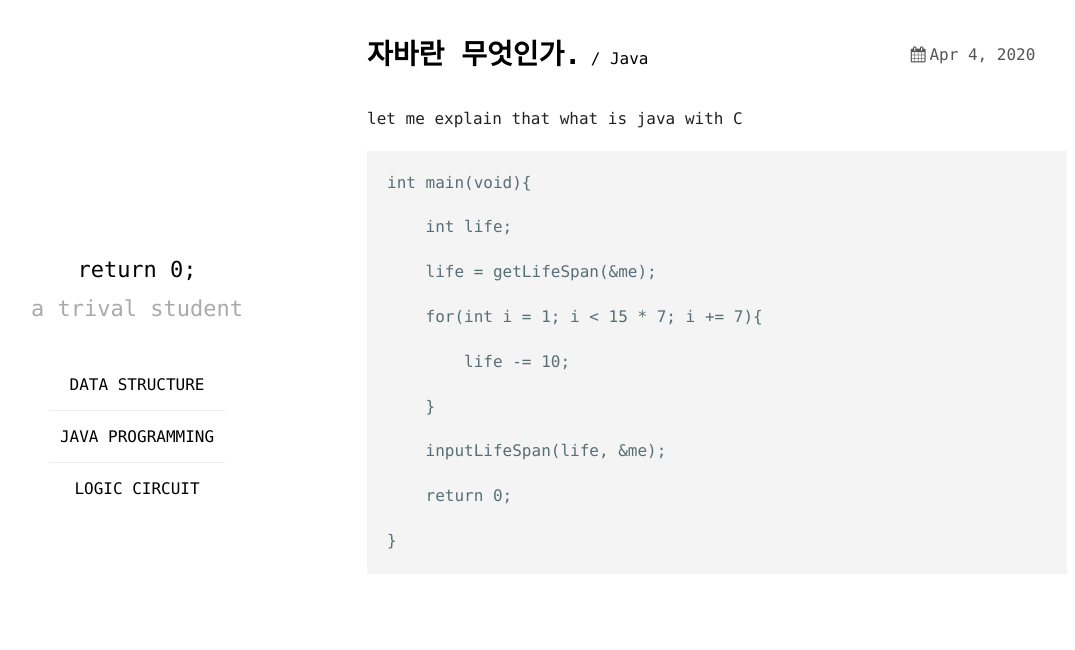
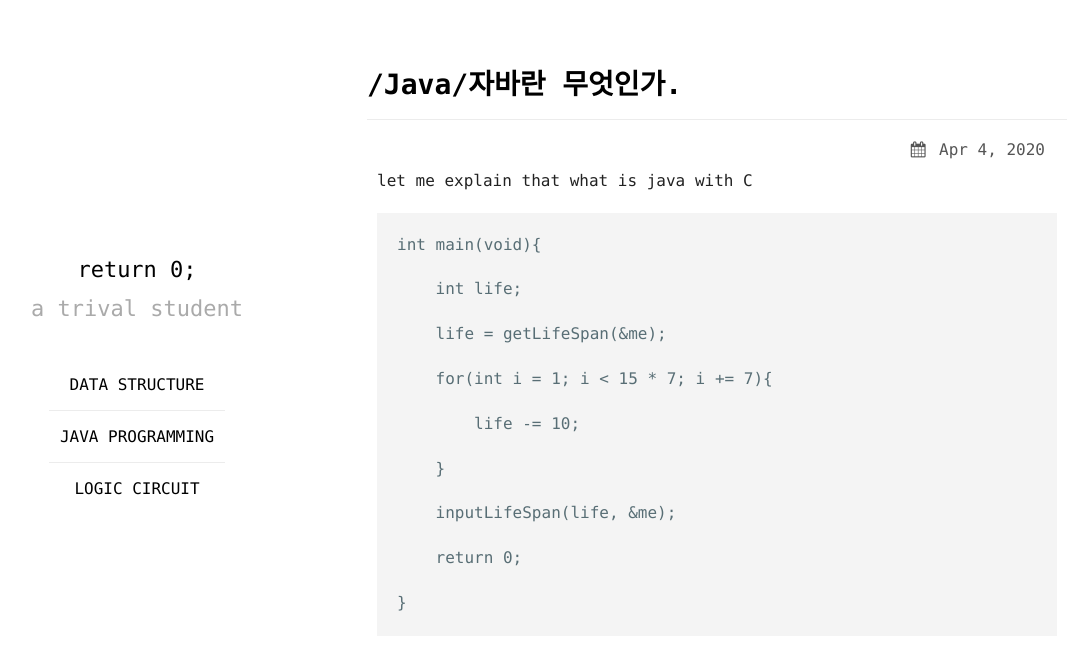
Before and after one commit to kimjea1999/kimjea1999.github.io, a Jekyll site: the page built from _posts/java/2019-03-23-welcome-to-jekyll.markdown, in a window 1280 px wide. Shown: the top 650 px of the page, without its empty margins (48-1123 px from the left). Built offline with Jekyll 4.4.1, drawn with Linux system fonts in a browser that asks for light colours; nearby versions of some CDN libraries.

Commit message:
20-04-07

```diff
--- a/_layouts/post.html
+++ b/_layouts/post.html
@@ -3,15 +3,22 @@ layout: default
 ---
 {%- assign date_format = site.plainwhite.date_format | default: "%b %-d, %Y" -%}
 <div class="post-container">
+
 	<div class="post-meta">
 		<a class="post-link" href="{{ page.url | relative_url }}">
-    <h2 class="post-title">{{ page.title | escape }}</h2>
-  </a> / {{ page.categories }}
-    <div class="post-date"><i class="icon-calendar"></i>{{ page.date | date: date_format }}</div>
+			<h2 class="post-title">/{{ page.categories }}/{{ page.title | escape }}</h2>
+		</a>
 	</div>
+
+	<div class="post-date">
+		<i class="icon-calendar"></i>
+		{{ page.date | date: date_format }}
+	</div>
+
 	<div class="post">
 		{{ content }}
 	</div>
+
 	{%- if site.plainwhite.disqus_shortname -%}
 		<div id="disqus_thread" style="margin-top:25px"></div>
 		<script>
@@ -26,7 +33,7 @@ layout: default
 				(d.head || d.body).appendChild(s);
 			})();
 		</script>
-  <noscript>Please enable JavaScript to view the <a href="https://disqus.com/?ref_noscript" rel="nofollow">comments
-      powered by Disqus.</a></noscript>
+		<noscript>Please enable JavaScript to view the <a href="https://disqus.com/?ref_noscript" rel="nofollow">comments powered by Disqus.</a></noscript>
 	{%- endif -%}
+
 </div>
--- a/_sass/plain.scss
+++ b/_sass/plain.scss
@@ -185,17 +185,14 @@ main {
 	justify-content: space-between;
 	align-items: center;
 	padding-bottom: 20px;
+
 	@media screen and (max-width: $mobileW) {
 		flex-direction: column-reverse;
 		align-items: baseline;
+
 		.post-date {
 			margin-bottom: 16px;
 		}
-  }
-
-  h2 {
-	margin: 0;
-	padding: 0;
 	}
 }
 .post-link {
@@ -204,11 +201,14 @@ main {
 
 .post-title {
 
-	display: inline-block;
 	font-size: 28px;
+
+	padding: 25px 0;
+	margin: 0;
+	border-bottom: solid 1px #ececec;
+
 }
-.posts,
-.post-container {
+.posts, .post-container {
   list-style-type: none;
   margin: 45px 30px;
   @media screen and (max-width: $smallMobileW) {
@@ -220,15 +220,21 @@ main {
     margin-top: 0;
   }
 }
-.post-container {
+
+.post-container, #archives {
   padding-left: 30px;
-  margin: 45px 90px;
+  margin: 50px 90px;
 }
+
 .post {
+
+	padding: 10px;
+
 	font-family: "Consolas", sans-serif;
 	font-weight: 300;
 	color: #222;
 	line-height: 1.9em;
+
 	a {
 		color: $linkColor;
 		text-decoration: none;
@@ -237,6 +243,7 @@ main {
 			border-bottom: 0.5px solid $linkColor;
 		}
 	}
+
   h1,
   h2,
   h3,
@@ -257,9 +264,9 @@ main {
   font-weight: normal;
 }
 
-.category_name {
+.category-name {
 	padding: 25px 0;
-	margin: 25px 90px;
+	margin: 0;
 	border-bottom: solid 1px #ececec;
 }
 
@@ -267,7 +274,6 @@ main {
 
 	.archive-group {
 
-		margin: 0 100px;
 		padding: 10px;
 		margin-bottom: 10px;
 		border-bottom: solid 1px #ececec;
```
Also changed, not shown: _layouts/category.html (+10 -2 lines), 2 other files. Lines whose indentation alone changed are shown as unchanged.
